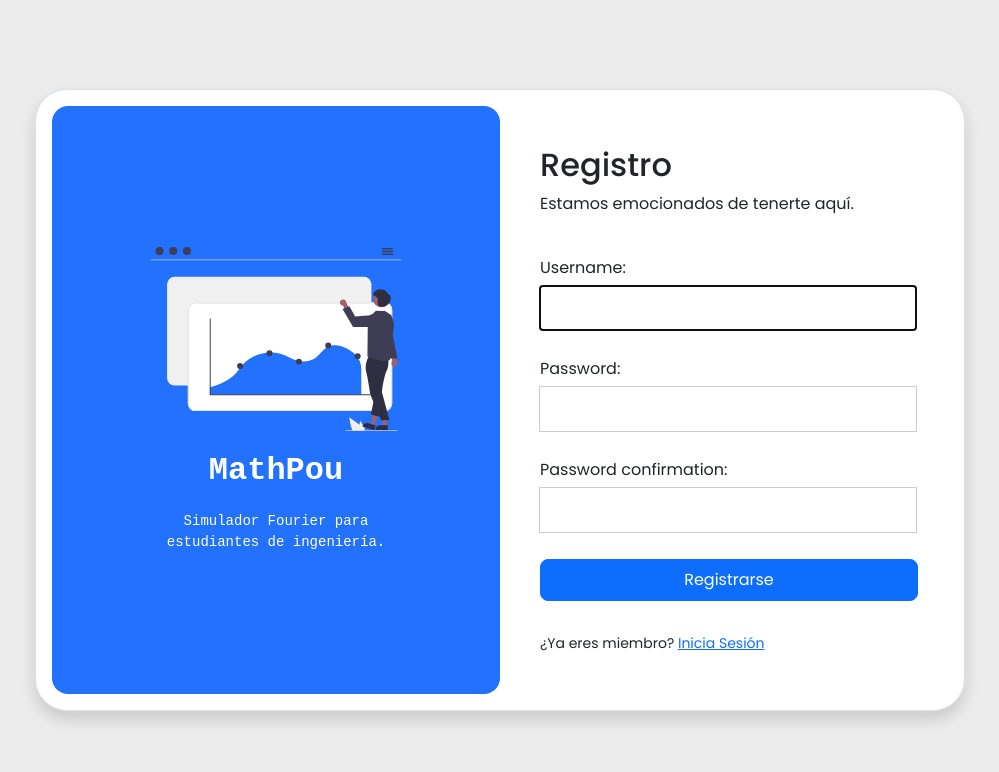
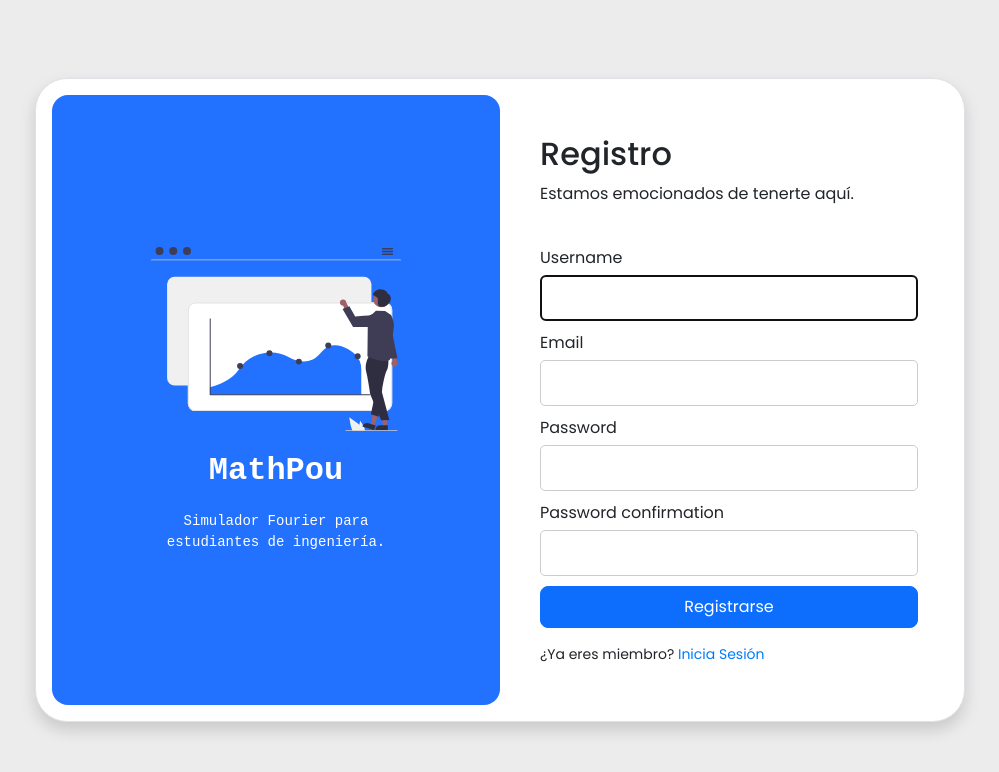
Before and after one commit to AngelPerez10/MathPou, a Django app: page /login/ in a window 1280 px wide. Shown: the top 772 px of the page, without its empty margins (140-1139 px from the left). Run offline with Django 4.2, Linux system fonts and the light colour scheme.

Commit message:
Campo de email
Se agrego el campo de email para usuarios

```diff
--- a/loginSignup/base/forms.py
+++ b/loginSignup/base/forms.py
@@ -3,7 +3,7 @@ from django.contrib.auth.forms import UserCreationForm
 from django.contrib.auth.models import User
 
 class SignUpForm(UserCreationForm):
-    email = forms.EmailField(max_length=254, help_text='Required. Inform a valid email address.')
+    email = forms.EmailField(max_length=254, help_text='Required. Inform a valid email address.', widget=forms.EmailInput(attrs={'class': 'form-control'}))
 
     class Meta:
         model = User
--- a/loginSignup/base/static/css/styleLogin.css
+++ b/loginSignup/base/static/css/styleLogin.css
@@ -5,16 +5,13 @@ body {
     background: #ececec;
 }
 
-
 .box-area {
     width: 930px;
 }
 
-
 .right-box {
     padding: 40px 30px 40px 40px;
 }
-
 
 ::placeholder {
     font-size: 16px;
@@ -37,13 +34,13 @@ form {
 form label {
     display: block; /* Mostrar las etiquetas en bloques para que estén en una línea separada */
     margin-bottom: 5px; /* Margen inferior entre las etiquetas y los campos */
-
 }
 
 /* Estilo para los campos de entrada */
 form input[type="text"],
 form input[type="password"],
-form textarea {
+form textarea,
+form input[type="email"] {
     width: 100%; /* Ancho completo del contenedor */
     padding: 10px; /* Espaciado interno */
     margin-bottom: 10px; /* Margen inferior */
@@ -52,8 +49,9 @@ form textarea {
     box-sizing: border-box; /* Incluir el borde y el relleno en el ancho total */
 }
 
-/* Estilo para el botón de inicio de sesión */
-#loginbt {
+/* Estilo para el botón de inicio de sesión y registro */
+#loginbt,
+#registro {
     width: 100%; /* Ancho completo del contenedor */
     padding: 10px; /* Espaciado interno */
     margin-top: 10px; /* Margen superior */
@@ -71,13 +69,19 @@ form textarea {
     margin-top: 5px; /* Margen superior */
 }
 
+/* Estilos para los enlaces */
+a {
+    color: #007bff; /* Color del enlace */
+    text-decoration: none; /* Sin subrayado */
+}
 
+a:hover {
+    text-decoration: underline; /* Subrayado al pasar el ratón */
+}
 
 @media only screen and (max-width: 768px) {
-
     .box-area {
         margin: 0 10px;
-
     }
 
     .left-box {
@@ -88,5 +92,4 @@ form textarea {
     .right-box {
         padding: 20px;
     }
-
 }
--- a/loginSignup/base/templates/registration/signup.html
+++ b/loginSignup/base/templates/registration/signup.html
@@ -24,15 +24,15 @@
                 <form id="signup-form" method="POST">
                     {% csrf_token %}
                     {% for field in form %}
-                        <div class="input-group mb-3">
-                            {{ field.label_tag }}
+                        <div class="form-group">
+                            <label>{{ field.label }}</label>
                             {{ field }}
                             {% if field.help_text %}
                             <small class="form-text text-muted"></small>
                             {% endif %}
                         </div>
                     {% endfor %}
-                    <div class="input-group mb-3">
+                    <div class="form-group">
                         <button type="submit" class="btn btn-lg btn-primary w-100 fs-6">Registrarse</button>
                     </div>
                 </form>
--- a/loginSignup/base/views.py
+++ b/loginSignup/base/views.py
@@ -1,5 +1,6 @@
 from django.shortcuts import render, redirect
 from django.contrib.auth.forms import UserCreationForm
+from .forms import SignUpForm
 from django.contrib.auth.decorators import login_required
 
 @login_required
@@ -11,10 +12,10 @@ def index(request):
 
 def authView(request):
     if request.method == "POST":
-        form = UserCreationForm(request.POST or None)
+        form = SignUpForm(request.POST)
         if form.is_valid():
             form.save()
             return redirect("base:index")
     else:
-        form = UserCreationForm()
+        form = SignUpForm()
     return render(request, "registration/signup.html", {"form": form})
```
